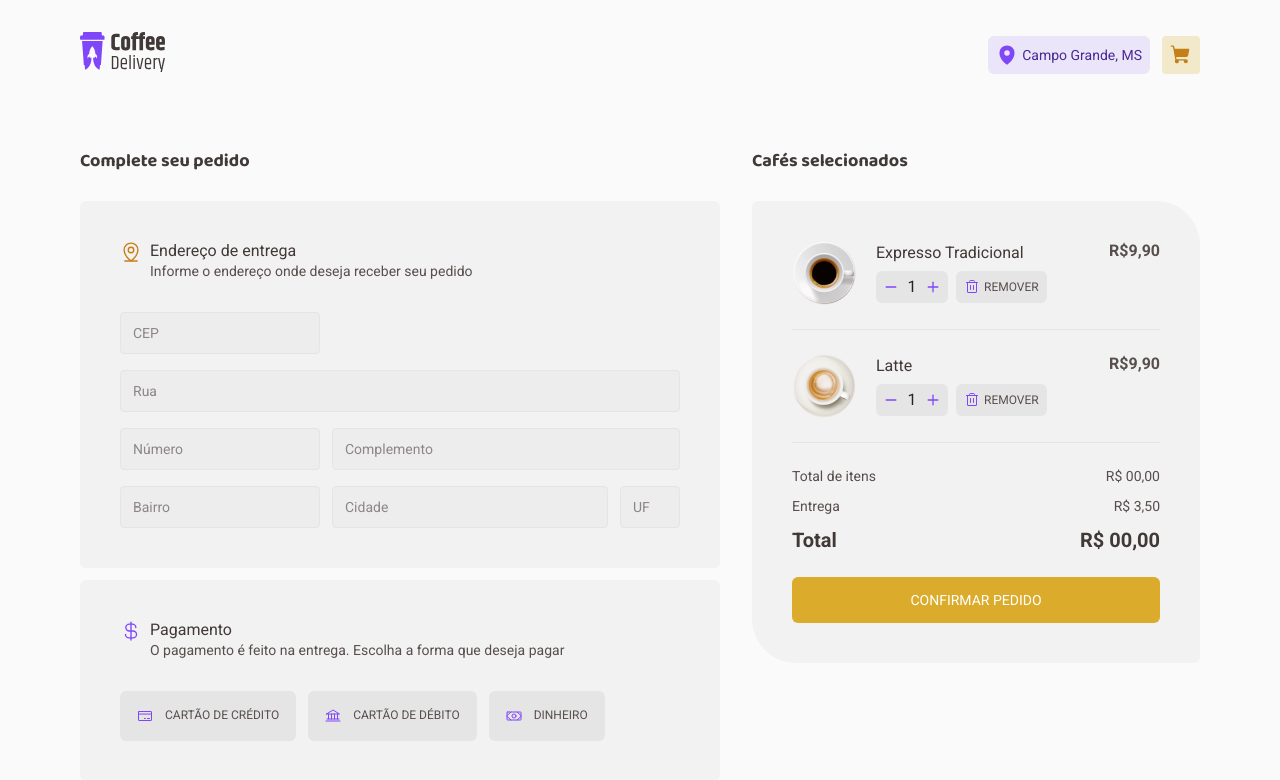
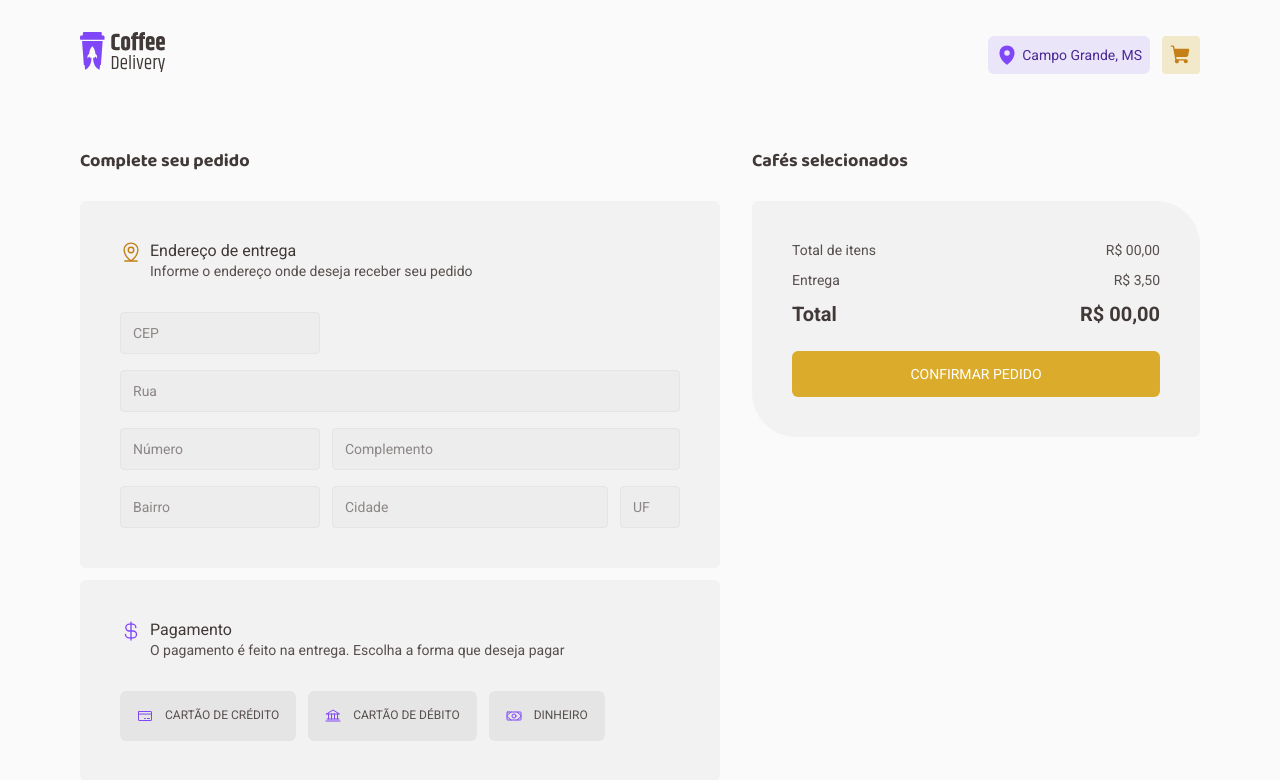
Before and after one commit to davirlima/coffee-delivery, a React (Vite) app: page /carrinho in a window 1280 px wide. Shown: the top 780 px of the page. Built offline with nearby package versions, Linux system fonts and the light colour scheme.

Commit message:
Aplicação do contexto na página do carrinho, com a função de aumentar e diminuir a quantidade de cafés

```diff
--- a/src/contexts/CartContext.tsx
+++ b/src/contexts/CartContext.tsx
@@ -7,7 +7,7 @@ interface CartCoffeeProps extends CoffeesProps {
 }
 
 interface CartContextProps {
-  // cartCoffee: CartCoffeeProps[];
+  cartCoffee: CartCoffeeProps[];
   addCoffeeInCart: (coffee: CoffeesProps) => void;
   changeCoffeeCartQuantity: (coffeeId: string, isAdd: boolean) => void;
   verifyIfCoffeeAlreadyStayOnCart: (coffeeId: string) => boolean;
@@ -62,7 +62,8 @@ export function CartContextProvider({ children }: CartContextProviderProps) {
   return (
     <CartContext.Provider
       value={{
-        /*cartCoffee,*/ addCoffeeInCart,
+        cartCoffee,
+        addCoffeeInCart,
         changeCoffeeCartQuantity,
         verifyIfCoffeeAlreadyStayOnCart,
       }}
--- a/src/pages/Cart/index.tsx
+++ b/src/pages/Cart/index.tsx
@@ -21,10 +21,16 @@ import {
   Plus,
   Trash,
 } from "phosphor-react";
-import tradicional from "../../assets/KindsOfCoffees/tradicional.png";
-import latte from "../../assets/KindsOfCoffees/latte.png";
+import { useContext } from "react";
+import { CartContext } from "../../contexts/CartContext";
 
 export function Cart() {
+  const {
+    cartCoffee,
+    changeCoffeeCartQuantity,
+    verifyIfCoffeeAlreadyStayOnCart,
+  } = useContext(CartContext);
+
   return (
     <CartContainer>
       <Frame>
@@ -91,20 +97,34 @@ export function Cart() {
         <h1>Cafés selecionados</h1>
 
         <SelectedCoffeesContainer>
+          {cartCoffee.map((coffee) => {
+            return (
               <CoffeeCardContainer>
                 <div className="information">
-              <img src={tradicional} alt="" />
+                  <img
+                    src={coffee.image}
+                    alt={`Imagem de um ${coffee.name} em uma xícara a cima de um pires`}
+                  />
 
                   <div className="details">
-                <h3>Expresso Tradicional</h3>
+                    <h3>{coffee.name}</h3>
 
                     <div className="buttons">
                       <CountButton>
-                    <button>
+                        <button
+                          onClick={() => {
+                            changeCoffeeCartQuantity(coffee.id, false);
+                          }}
+                          disabled={coffee.quantity == 1}
+                        >
                           <Minus weight="bold" size={14} />
                         </button>
-                    <span>1</span>
-                    <button>
+                        <span>{coffee.quantity}</span>
+                        <button
+                          onClick={() => {
+                            changeCoffeeCartQuantity(coffee.id, true);
+                          }}
+                        >
                           <Plus weight="bold" size={14} />
                         </button>
                       </CountButton>
@@ -119,35 +139,8 @@ export function Cart() {
 
                 <h3 className="value">R$9,90</h3>
               </CoffeeCardContainer>
-
-          <CoffeeCardContainer>
-            <div className="information">
-              <img src={latte} alt="" />
-
-              <div className="details">
-                <h3>Latte</h3>
-
-                <div className="buttons">
-                  <CountButton>
-                    <button>
-                      <Minus weight="bold" size={14} />
-                    </button>
-                    <span>1</span>
-                    <button>
-                      <Plus weight="bold" size={14} />
-                    </button>
-                  </CountButton>
-
-                  <RemoveButton>
-                    <Trash size={16} className="icon" />
-                    REMOVER
-                  </RemoveButton>
-                </div>
-              </div>
-            </div>
-
-            <h3 className="value">R$9,90</h3>
-          </CoffeeCardContainer>
+            );
+          })}
 
           <ValuesInfomationContainer>
             <div>
```
Lines whose indentation alone changed are shown as unchanged.
